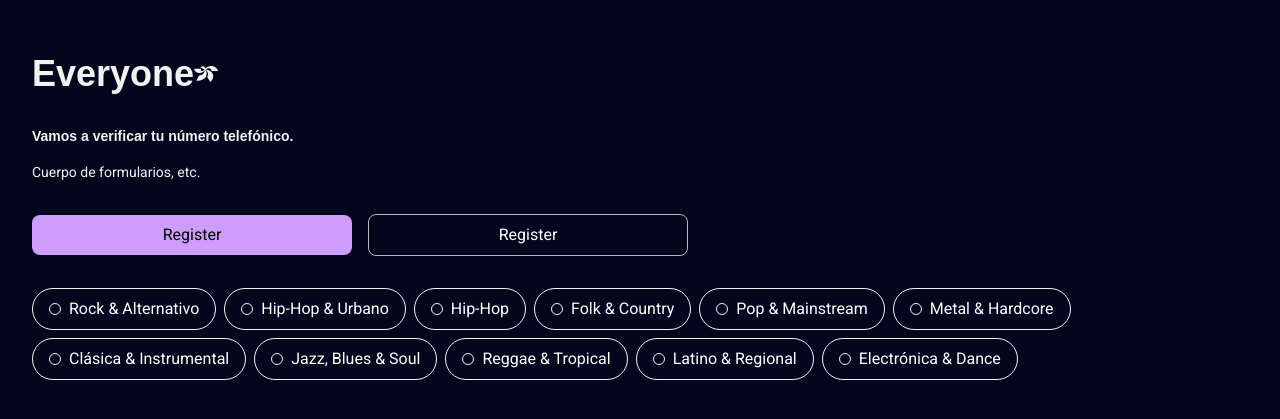
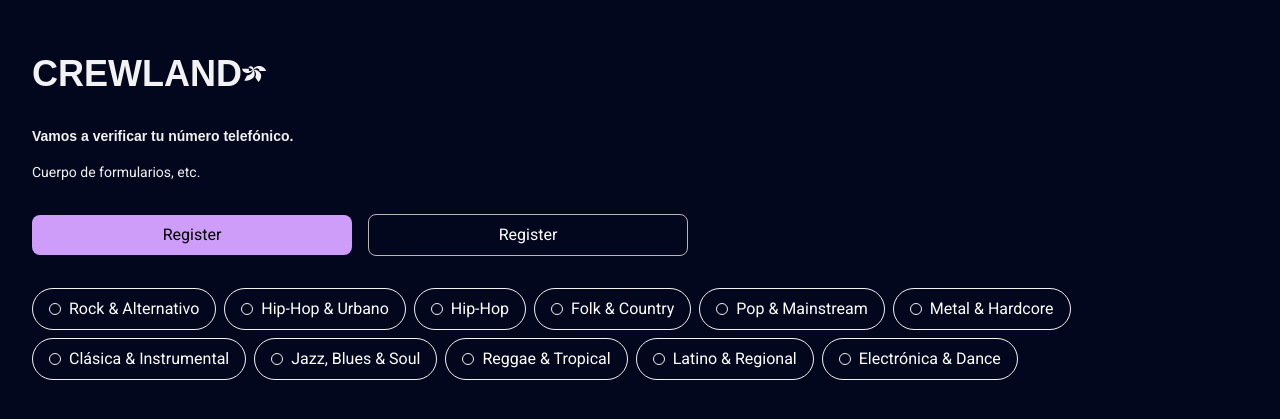
Before and after one commit to igrowker/i004-crewland-front, a Next.js app: page / in a window 1280 px wide. Shown: the part 183-602 px from the top of the page. Built offline with nearby package versions, Linux system fonts and the light colour scheme; a web font is replaced by a local one.

Commit message:
style: Puesto Crewland en lugar de Everyone por motivos estéticos.

```diff
--- a/src/app/page.tsx
+++ b/src/app/page.tsx
@@ -25,7 +25,7 @@ export default function Home() {
      <Container>
        <main className="flex flex-col gap-8 row-start-2 items-center sm:items-start">
         <div className="flex justify-center items-center">
-          <Title text="Everyone" size="large" weight="black"/>
+          <Title text="CREWLAND" size="large" weight="black"/>
           <Image
           className=""
           src="/crewland_logo.svg"
```
